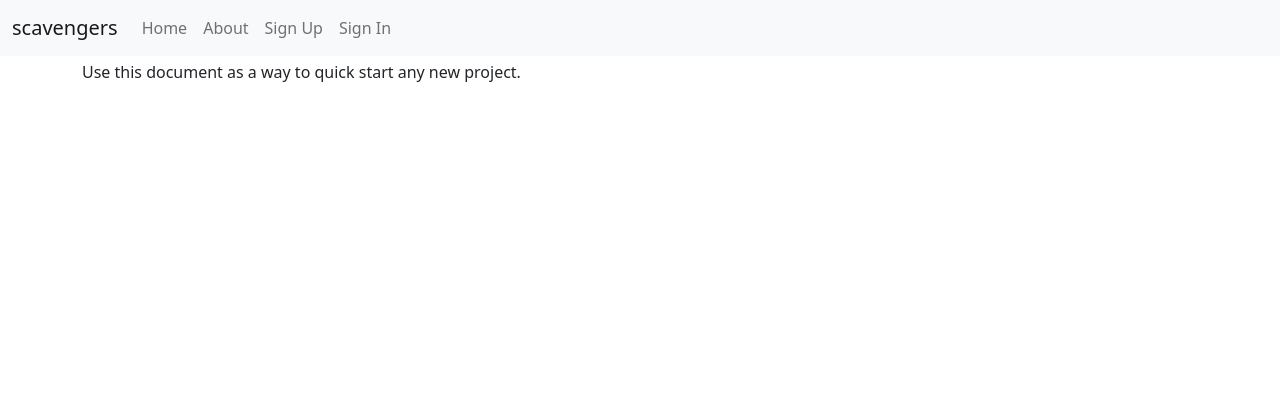
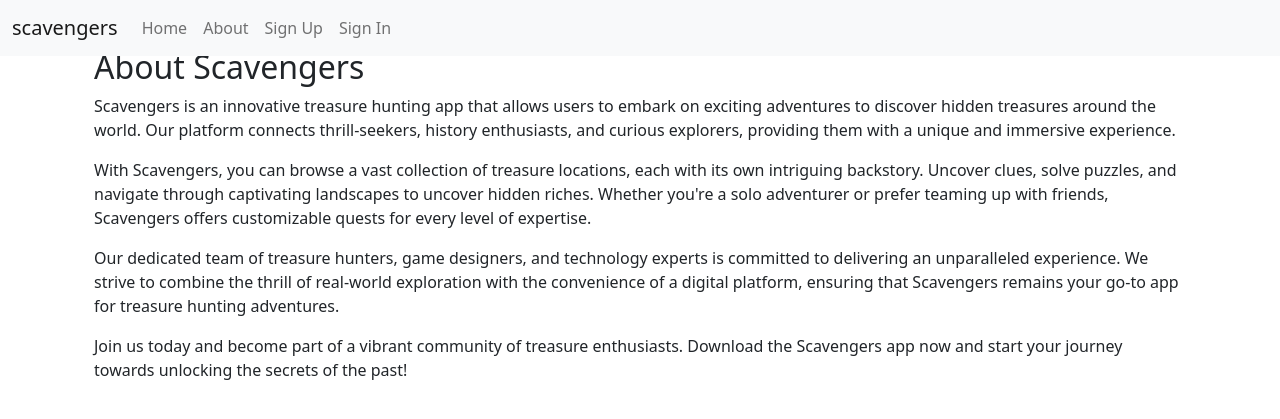
Before and after one commit to BelaBartok39/scavengers, a Django app: page /about/ in a window 1280 px wide. Shown: the top 419 px of the page. Run offline with Django 4.2, Linux system fonts and the light colour scheme; parts of the project's set-up code (start-up, migrations or seed data) failed here and were passed over; some libraries are stand-ins or nearby versions.

Commit message:
BasicCreateTreasureTemplate

````diff
--- a/config/settings/local.py
+++ b/config/settings/local.py
@@ -39,6 +39,7 @@ DEBUG_TOOLBAR_CONFIG = {
     "DISABLE_PANELS": ["debug_toolbar.panels.redirects.RedirectsPanel"],
     "SHOW_TEMPLATE_CONTEXT": True,
 }
+
 # https://django-debug-toolbar.readthedocs.io/en/latest/installation.html#internal-ips
 INTERNAL_IPS = ["127.0.0.1", "10.0.2.2"]
 
--- a/config/urls.py
+++ b/config/urls.py
@@ -4,6 +4,7 @@ from django.contrib import admin
 from django.urls import include, path
 from django.views import defaults as default_views
 from django.views.generic import TemplateView
+
 
 urlpatterns = [
     path("", TemplateView.as_view(template_name="pages/home.html"), name="home"),
--- a/scavengers/templates/base.html
+++ b/scavengers/templates/base.html
@@ -45,7 +45,7 @@
   <body>
 
     <div class="mb-1">
-      <nav class="navbar navbar-expand-md navbar-light bg-light">
+      <nav class="navbar navbar-expand-md navbar-light bg-light fixed-top">
         <div class="container-fluid">
           <button class="navbar-toggler navbar-toggler-right" type="button" data-bs-toggle="collapse" data-bs-target="#navbarSupportedContent" aria-controls="navbarSupportedContent" aria-expanded="false" aria-label="Toggle navigation">
             <span class="navbar-toggler-icon"></span>
@@ -90,7 +90,7 @@
 
     </div>
 
-    <div class="container">
+    <div class="container mt-5">
 
       {% if messages %}
         {% for message in messages %}
--- a/scavengers/templates/pages/about.html
+++ b/scavengers/templates/pages/about.html
@@ -1 +1,20 @@
 {% extends "base.html" %}
+
+{% block content %}
+<div class="container">
+    <h2>About Scavengers</h2>
+    <p>
+        Scavengers is an innovative treasure hunting app that allows users to embark on exciting adventures to discover hidden treasures around the world. Our platform connects thrill-seekers, history enthusiasts, and curious explorers, providing them with a unique and immersive experience.
+    </p>
+    <p>
+        With Scavengers, you can browse a vast collection of treasure locations, each with its own intriguing backstory. Uncover clues, solve puzzles, and navigate through captivating landscapes to uncover hidden riches. Whether you're a solo adventurer or prefer teaming up with friends, Scavengers offers customizable quests for every level of expertise.
+    </p>
+    <p>
+        Our dedicated team of treasure hunters, game designers, and technology experts is committed to delivering an unparalleled experience. We strive to combine the thrill of real-world exploration with the convenience of a digital platform, ensuring that Scavengers remains your go-to app for treasure hunting adventures.
+    </p>
+    <p>
+        Join us today and become part of a vibrant community of treasure enthusiasts. Download the Scavengers app now and start your journey towards unlocking the secrets of the past!
+    </p>
+</div>
+{% endblock %}
+```
--- a/scavengers/templates/pages/home.html
+++ b/scavengers/templates/pages/home.html
@@ -1,7 +1,7 @@
 {% extends "base.html" %}
 
 {% block content %}
-<div class="landing-page">
+
 <div class="container">
     <div class="row justify-content-center align-items-center" style="height: 50vh;">
         <div class="col-md-6">
@@ -12,5 +12,5 @@
         </div>
     </div>
 </div>
-</div>
+
 {% endblock %}
--- a/scavengers/templates/users/user_detail.html
+++ b/scavengers/templates/users/user_detail.html
@@ -18,6 +18,9 @@
 
 {% if object == request.user %}
 <!-- Action buttons -->
+
+<a href="{% url 'treasure_create' %}" class="btn btn-primary">Create Treasure</a>
+
 <div class="row">
 
   <div class="col-sm-12">
--- a/scavengers/treasure/forms.py
+++ b/scavengers/treasure/forms.py
@@ -1,4 +1,10 @@
 from django import forms
+from .models import Treasure
+
+class TreasureCreationForm(forms.ModelForm):
+    class Meta:
+        model = Treasure
+        fields = ['name', 'description', 'hints', 'image', 'longitude', 'latitude']
 
 class SearchForm(forms.Form):
     search_query = forms.CharField(max_length=100)
--- a/scavengers/treasure/models.py
+++ b/scavengers/treasure/models.py
@@ -1,9 +1,10 @@
 from django.contrib.auth import get_user_model
 from django.db import models
 
+
 def treasure_image_path(instance, filename):
     # Define the path where the treasure images will be uploaded
-    return f'treasure_images/user_{instance.user.id}/{filename}'
+    return f'treasure_images/user_{instance.creator.id}/{filename}'
 
 class Treasure(models.Model):
     user = models.ForeignKey(get_user_model(), on_delete=models.CASCADE,null=True)
--- a/scavengers/treasure/urls.py
+++ b/scavengers/treasure/urls.py
@@ -1,7 +1,10 @@
 from django.urls import path
 from . import views
+from .views import TreasureCreateView
+
 
 urlpatterns = [
     path("", views.index, name="treasure_index"),
     path('search/', views.search_view, name='treasure_search'),
+    path('create/', TreasureCreateView.as_view(), name='treasure_create'),
 ]
````
Also changed, not shown: scavengers/static/css/project.css (+0 -33 lines), scavengers/templates/treasure_create.html (added, +10 -0 lines), scavengers/treasure/views.py (+15 -1 lines), media/treasure_images/user_1/cachepic.jpg (added), media/treasure_images/user_1/cachepic_40mSszS.jpg (added), media/treasure_images/user_1/cachepic_qDrs7bk.jpg (added), media/treasure_images/user_1/crazynepo_rwgMj7Z.png (added). Lines whose indentation alone changed are shown as unchanged.
